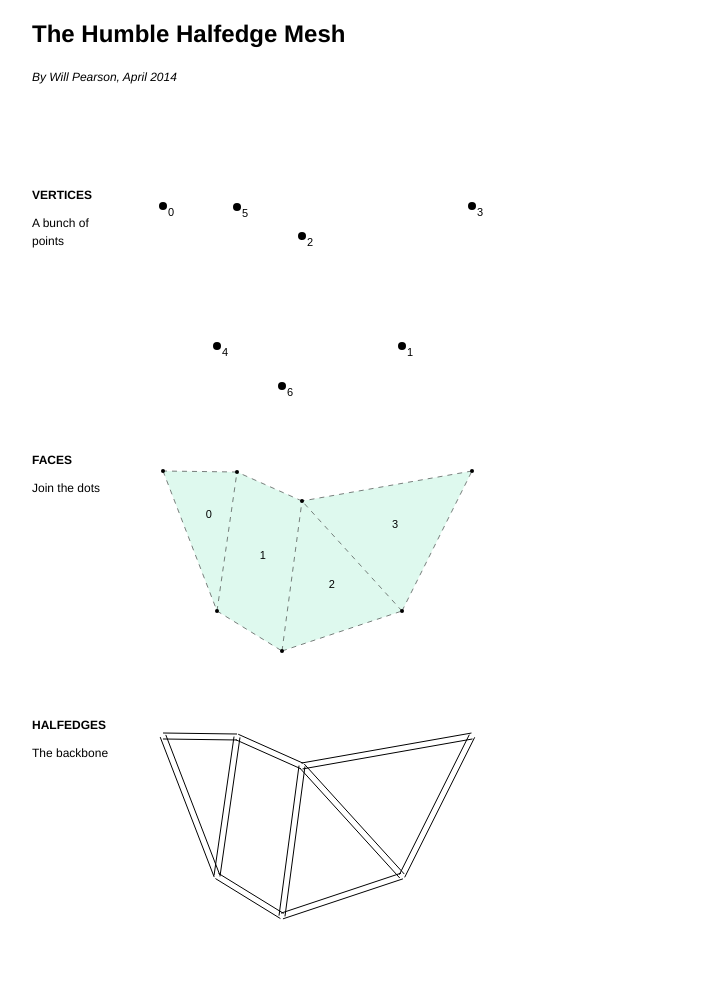
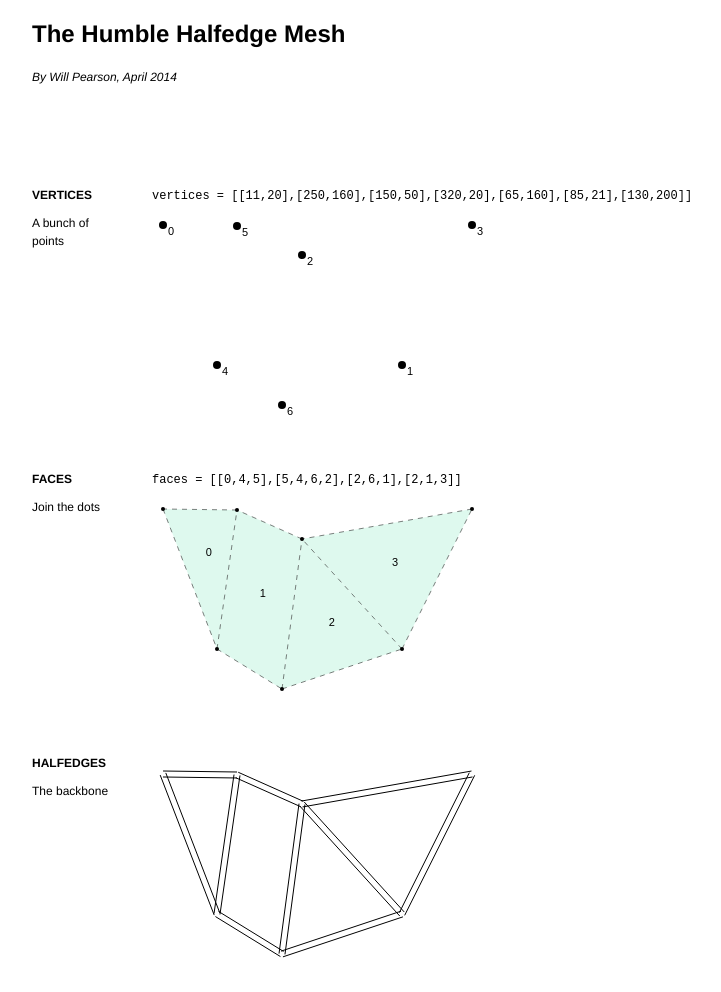
Before and after one commit to pearswj/mesh.js, a plain HTML site: page index.html in a window 1280 px wide. Shown: the whole page, without its empty margins (208-929 px from the left). Drawn offline with nearby package versions, Linux system fonts and the light colour scheme.

Commit message:
print face-vertex input on page

```diff
--- a/index.html
+++ b/index.html
@@ -17,6 +17,10 @@
           <div class="sectionSubtitle">A bunch of points</div>
         </div>
 
+        <div class="sectionCode">
+          <code></code>
+        </div>
+
         <!-- the graphics, probably d3 -->
         <div class="sectionGraphic"></div>
       </div>
@@ -26,6 +30,10 @@
         <div class="sectionTitle">
           FACES
           <div class="sectionSubtitle">Join the dots</div>
+        </div>
+
+        <div class="sectionCode">
+          <code></code>
         </div>
 
         <!-- the graphics, probably d3 -->
@@ -41,6 +49,7 @@
 
         <!-- the graphics, probably d3 -->
         <div class="sectionGraphic"></div>
+        </div>
       </div>
     </div>
 
--- a/mesh.js
+++ b/mesh.js
@@ -11,6 +11,16 @@ var vertices = [
 var faces = [
   [0, 4, 5], [5, 4, 6, 2], [2, 6, 1], [2, 1, 3]
   ];
+
+document.getElementById("points").getElementsByClassName("sectionCode")[0].children[0].innerHTML =
+  "vertices = [" + vertices.map(function(d) {
+    return "[" + d + "]"
+  }) + "]";
+
+document.getElementById("faces").getElementsByClassName("sectionCode")[0].children[0].innerHTML =
+  "faces = [" + faces.map(function(d) {
+    return "[" + d + "]"
+  }) + "]";
 
 //--------------------------- START: HALFEDGE MESH ---------------------------//
 
```
